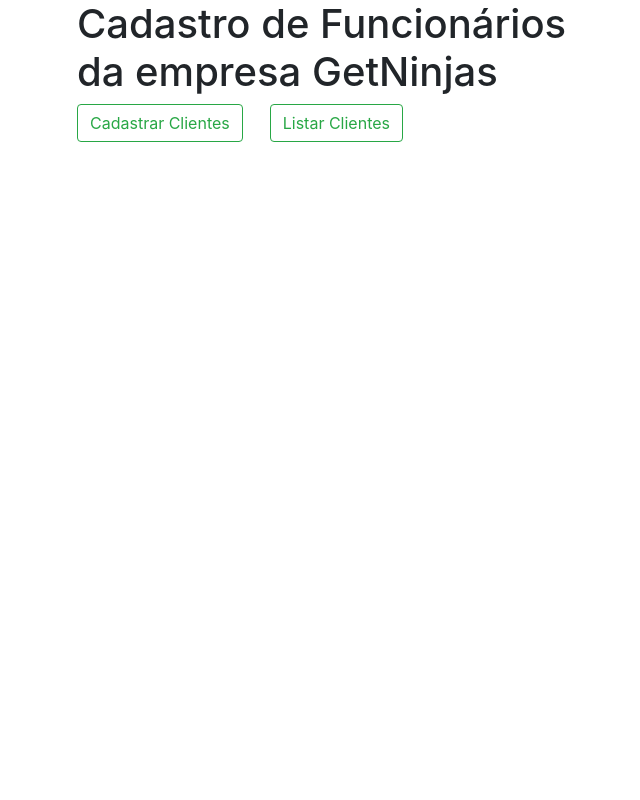
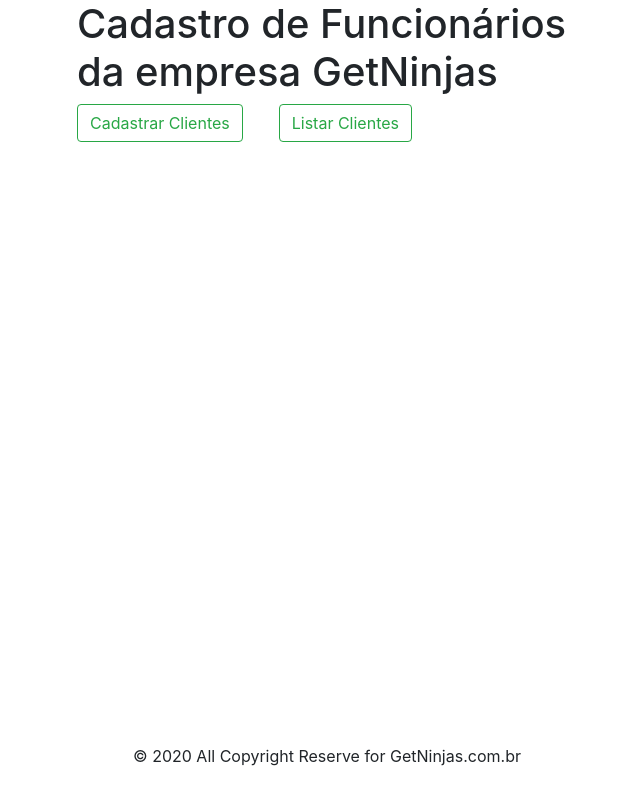
Before and after one commit to python-dev-10/POO--PythonProject, a Flask app: page / in a window 1280 px wide. Shown: the whole page, without its empty margins (313-953 px from the left). Run offline with Flask 2, Linux system fonts and the light colour scheme; some libraries are stand-ins or nearby versions.

Commit message:
Update REAME.md, and fixing some parts of the front-end

```diff
--- a/CRUD/templates/index.html
+++ b/CRUD/templates/index.html
@@ -10,8 +10,18 @@
         <h1>Cadastro de Funcionários da empresa GetNinjas</h1>
 
 
-        <a href="{{ url_for('cadastrar') }}" class="btn btn-outline-success">Cadastrar Clientes</a> &nbsp;&nbsp;&nbsp;&nbsp;
-        <a href="{{ url_for('lista') }}" class="btn btn-outline-success">Listar Clientes</a>&nbsp;&nbsp;&nbsp;&nbsp;
-    </div>
-    </body>
+        <a href="{{ url_for('cadastrar') }}" class="btn btn-outline-success">Cadastrar Clientes</a> &nbsp;&nbsp;&nbsp;&nbsp;&nbsp;&nbsp;
+        <a href="{{ url_for('lista') }}" class="btn btn-outline-success">Listar Clientes</a>
+<footer>
+
+  <!-- Copyright -->
+    <div class="fixed-bottom"  >
+  <div class="footer-copyright text-center py-3" >
+    <p> © 2020 All Copyright Reserve for GetNinjas.com.br</p>
+  </div>
+  </div>
+        <!-- Copyright -->
+
+</footer>
+</body>
 </html>
```
Also changed, not shown: CRUD/db.sqlite, README.md.
